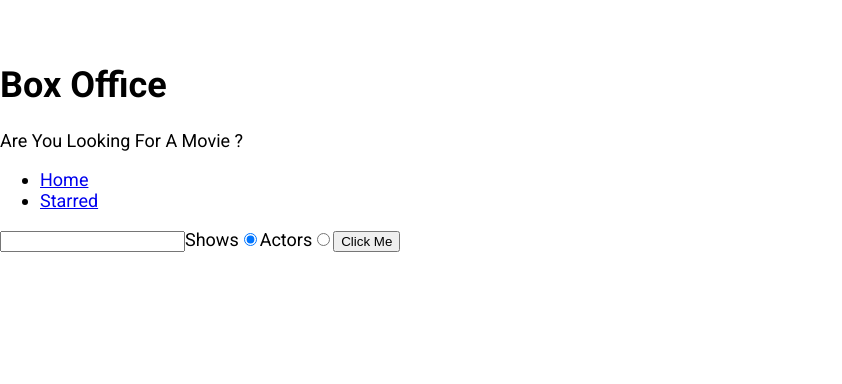
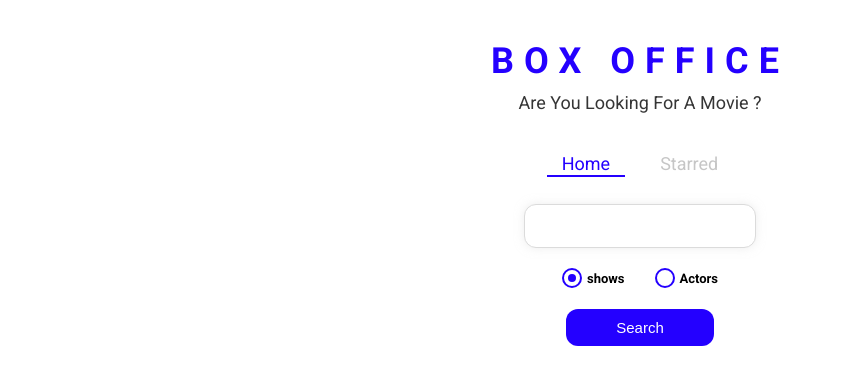
Before and after one commit to gautamrwx/movie-box-office, a React (Create React App) app: page / in a window 1280 px wide. Shown: the top 384 px of the page, without its empty margins (0-842 px from the left). Built offline with nearby package versions, Linux system fonts and the light colour scheme; the HTML template or start-up script is replaced by a standard one.

Commit message:
Styled Everything and finished this APP

```diff
--- a/src/App.js
+++ b/src/App.js
@@ -1,11 +1,21 @@
 import React from 'react';
 import { Switch, Route } from 'react-router-dom';
+import { ThemeProvider } from 'styled-components';
 import Home from './pages/Home';
 import Show from './pages/Show';
 import Starred from './pages/Starred';
 
+const theme = {
+  mainColors: {
+    blue: '#2400ff',
+    gray: '#c6c6c6',
+    dark: '#353535',
+  },
+};
+
 function App() {
   return (
+    <ThemeProvider theme={theme}>
       <Switch>
         <Route exact path="/">
           <Home />
@@ -21,6 +31,7 @@
 
         <Route>404 Page Not Found</Route>
       </Switch>
+    </ThemeProvider>
   );
 }
 
--- /dev/null
+++ b/src/components/CustomRadio.js
@@ -0,0 +1,66 @@
+import React from 'react';
+import styled from 'styled-components';
+
+const RadioWrapper = styled.label`
+  display: block;
+  position: relative;
+  padding-left: 25px;
+  cursor: pointer;
+  font-size: 13px;
+  user-select: none;
+  font-weight: 700;
+  line-height: 1.65;
+
+  input {
+    position: absolute;
+    opacity: 0;
+    cursor: pointer;
+  }
+
+  span {
+    position: absolute;
+    top: 0;
+    left: 0;
+    height: 16px;
+    width: 16px;
+    background-color: #fff;
+    border: 2px solid ${({ theme }) => theme.mainColors.blue};
+    border-radius: 50%;
+  }
+
+  input:checked ~ span {
+    background-color: #fff;
+    border: 2px solid ${({ theme }) => theme.mainColors.blue};
+  }
+
+  span:after {
+    content: '';
+    position: absolute;
+    display: none;
+  }
+
+  input:checked ~ span:after {
+    display: block;
+  }
+
+  span:after {
+    top: 4px;
+    left: 4px;
+    width: 8px;
+    height: 8px;
+    border-radius: 50%;
+    background: ${({ theme }) => theme.mainColors.blue};
+  }
+`;
+
+const CustomRadio = ({ label, ...restProps }) => {
+  return (
+    <RadioWrapper htmlFor={restProps.id}>
+      {label}
+      <input id="shows-search" {...restProps} type="radio" />
+      <span />
+    </RadioWrapper>
+  );
+};
+
+export default CustomRadio;
--- a/src/components/Navigator.js
+++ b/src/components/Navigator.js
@@ -1,5 +1,6 @@
 import React from 'react';
-import { Link } from 'react-router-dom';
+import { useLocation } from 'react-router-dom';
+import { NavList, LinkStyled } from './Navs.styled';
 
 const LINKS = [
   { to: '/', text: 'Home' },
@@ -7,15 +8,22 @@
 ];
 
 function Navigator() {
+  const location = useLocation();
+
   return (
     <div>
-      <ul>
-        {LINKS.map(link => (
-          <li key={link.to}>
-            <Link to={link.to}>{link.text}</Link>
+      <NavList>
+        {LINKS.map(item => (
+          <li key={item.to}>
+            <LinkStyled
+              to={item.to}
+              className={item.to === location.pathname ? 'active' : ''}
+            >
+              {item.text}
+            </LinkStyled>
           </li>
         ))}
-      </ul>
+      </NavList>
     </div>
   );
 }
--- /dev/null
+++ b/src/components/Navs.styled.js
@@ -0,0 +1,41 @@
+import styled from 'styled-components';
+import { Link } from 'react-router-dom';
+
+export const NavList = styled.ul`
+  display: flex;
+  justify-content: center;
+  list-style: none;
+  margin: 0 0 30px;
+  padding: 0;
+`;
+
+export const LinkStyled = styled(Link)`
+  margin: 0 10px;
+  padding: 3px 15px;
+  position: relative;
+  text-decoration: none;
+  color: ${({ theme }) => theme.mainColors.gray};
+  &.active {
+    color: ${({ theme }) => theme.mainColors.blue};
+    &:after {
+      content: '';
+      position: absolute;
+      display: block;
+      height: 2px;
+      left: 0%;
+      bottom: 0;
+      background-color: ${({ theme }) => theme.mainColors.blue};
+      animation: slide-in 0.3s ease-in forwards;
+      @keyframes slide-in {
+        from {
+          left: 50%;
+          width: 0;
+        }
+        to {
+          left: 0%;
+          width: 100%;
+        }
+      }
+    }
+  }
+`;
--- a/src/components/Title.js
+++ b/src/components/Title.js
@@ -1,11 +1,12 @@
 import React from 'react';
+import { TitleWrapper } from './Title.styled';
 
 const Title = ({ title, subtitle }) => {
   return (
-    <div>
+    <TitleWrapper>
       <h1>{title}</h1>
       <p>{subtitle}</p>
-    </div>
+    </TitleWrapper>
   );
 };
 
--- /dev/null
+++ b/src/components/Title.styled.js
@@ -0,0 +1,18 @@
+import styled from 'styled-components';
+
+export const TitleWrapper = styled.div`
+  text-align: center;
+  margin: 0 0 40px;
+
+  h1 {
+    color: ${({ theme }) => theme.mainColors.blue};
+    letter-spacing: 10px;
+    text-transform: uppercase;
+    margin: 0 0 10px;
+  }
+
+  p {
+    color: ${({ theme }) => theme.mainColors.dark};
+    margin: 0;
+  }
+`;
--- a/src/pages/Home.js
+++ b/src/pages/Home.js
@@ -1,9 +1,15 @@
 import React, { useState } from 'react';
 import ActorGrid from '../components/Actor/ActorGrid';
+import CustomRadio from '../components/CustomRadio';
 import MainPageLayout from '../components/MainPageLayout';
 import ShowGrid from '../components/show/ShowGrid';
 import { apiGet } from '../misc/config';
 import { useLastQuery } from '../misc/custom-hooks';
+import {
+  RadioInputsWrapper,
+  SearchButtonWrapper,
+  SearchInput,
+} from './Home.styled';
 
 const Home = () => {
   const [input, setInput] = useLastQuery();
@@ -51,38 +57,38 @@
 
   return (
     <MainPageLayout>
-      <input
+      <SearchInput
         type="text"
         onChange={onSearchBoxChange}
         value={input}
         onKeyDown={onKeyDown}
       />
-
-      <label htmlFor="shows-search">
-        Shows
-        <input
+      <RadioInputsWrapper>
+        <div>
+          <CustomRadio
+            label="shows"
             id="shows-search"
-          type="radio"
             value="shows"
             checked={isShowsSelected}
             onChange={onRadioChange}
           />
-      </label>
-
-      <label htmlFor="actors-search">
-        Actors
-        <input
+        </div>
+        <div>
+          <CustomRadio
+            label="Actors"
             id="actors-search"
-          type="radio"
             value="people"
             checked={!isShowsSelected}
             onChange={onRadioChange}
           />
-      </label>
+        </div>
+      </RadioInputsWrapper>
 
+      <SearchButtonWrapper>
         <button type="button" onClick={onSearch}>
-        Click Me
+          Search
         </button>
+      </SearchButtonWrapper>
 
       {renderResult()}
     </MainPageLayout>
--- /dev/null
+++ b/src/pages/Home.styled.js
@@ -0,0 +1,49 @@
+import styled from 'styled-components';
+
+export const SearchInput = styled.input`
+  display: block;
+  font-family: 'Roboto', sans-serif;
+  width: 200px;
+  margin: auto;
+  outline: none;
+  padding: 13px 15px;
+  border: 1px solid #dbdbdb;
+  box-shadow: 0px 0px 10px 0px rgba(219, 219, 219, 0.5);
+  font-size: 14px;
+  border-radius: 12px;
+  color: #8d8d8d;
+
+  &::placeholder {
+    font-weight: 300;
+    color: #8d8d8d;
+  }
+`;
+
+export const RadioInputsWrapper = styled.div`
+  display: flex;
+  justify-content: center;
+  margin: 20px 0;
+
+  div {
+    margin: 0 15px;
+  }
+`;
+
+export const SearchButtonWrapper = styled.div`
+  text-align: center;
+  margin-bottom: 35px;
+
+  button {
+    color: #fff;
+    background-color: ${({ theme }) => theme.mainColors.blue};
+    margin: auto;
+    padding: 10px 50px;
+    font-size: 15px;
+    border: none;
+    outline: none;
+    border-radius: 12px;
+    &:hover {
+      cursor: pointer;
+    }
+  }
+`;
```
Lines whose indentation alone changed are shown as unchanged.
